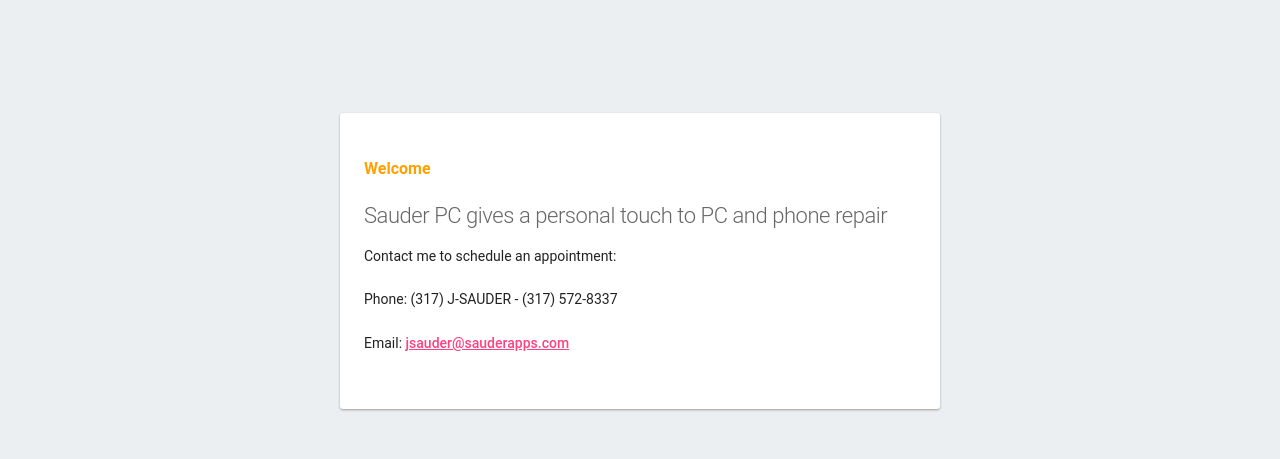
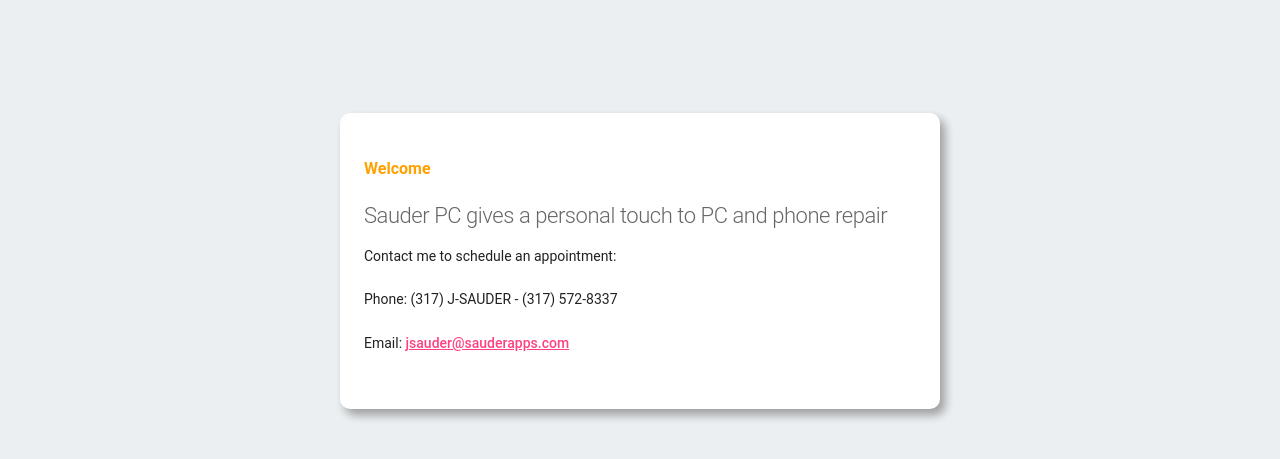
Before and after one commit to sjoshua270/sauder-pc, a plain HTML site: page public/index.html in a window 1280 px wide. Shown: the part 51-510 px from the top of the page. Drawn offline with nearby package versions, Linux system fonts and the light colour scheme; some packages are replaced by stand-ins of ours.

Commit message:
Makes a few visual changes

```diff
--- a/public/index.html
+++ b/public/index.html
@@ -51,8 +51,10 @@
             max-width: 552px;
             margin: 100px auto 16px;
             padding: 32px 24px;
-            border-radius: 3px;
-            transition: margin 1000ms;
+            border-radius: 10px;
+            transition-duration: 1000ms;
+            -webkit-transition-duration: 1000ms;
+            box-shadow: 5px 6px 10px rgba(0, 0, 0, 0.12), 5px 6px 10px rgba(0, 0, 0, 0.24);
         }
 
         #message h2 {
@@ -83,10 +85,6 @@
             float: right;
         }
 
-        #message {
-            box-shadow: 0 1px 3px rgba(0, 0, 0, 0.12), 0 1px 2px rgba(0, 0, 0, 0.24);
-        }
-
         @media (max-width: 600px) {
             body, #message {
                 margin-top: 0;
@@ -113,7 +111,7 @@
     </header>
     <main class="mdl-layout__content">
         <div class="page-content">
-            <div id="message">
+            <div id="message" class="loading">
                 <h2>Welcome</h2>
                 <h1>Sauder PC gives a personal touch to PC and phone repair</h1>
                 <p>Contact me to schedule an appointment:</p>
@@ -124,6 +122,9 @@
     </main>
 </div>
 
+<script src="https://code.jquery.com/jquery-3.2.1.min.js"
+        integrity="sha256-hwg4gsxgFZhOsEEamdOYGBf13FyQuiTwlAQgxVSNgt4="
+        crossorigin="anonymous"></script>
 <script>
     document.addEventListener('DOMContentLoaded', function () {
         // // 🔥🔥🔥🔥🔥🔥🔥🔥🔥🔥🔥🔥🔥🔥🔥🔥🔥🔥🔥🔥🔥🔥🔥🔥🔥🔥🔥🔥🔥🔥🔥
```
